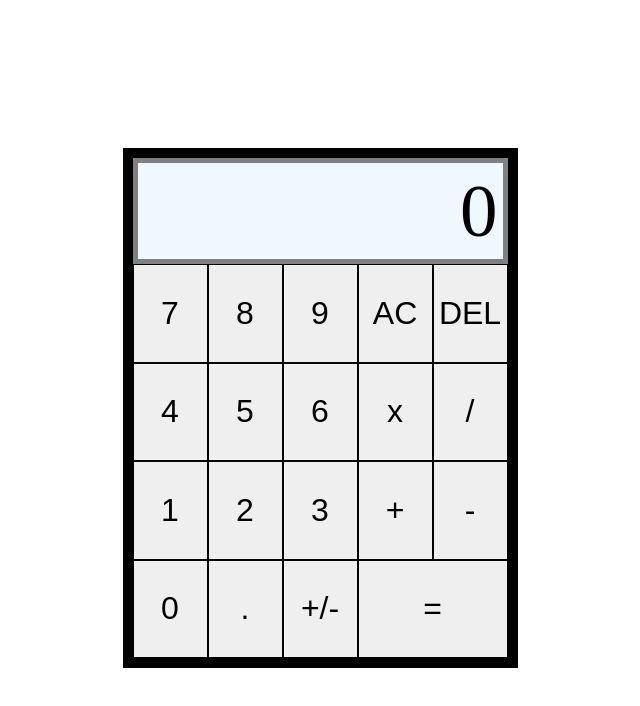
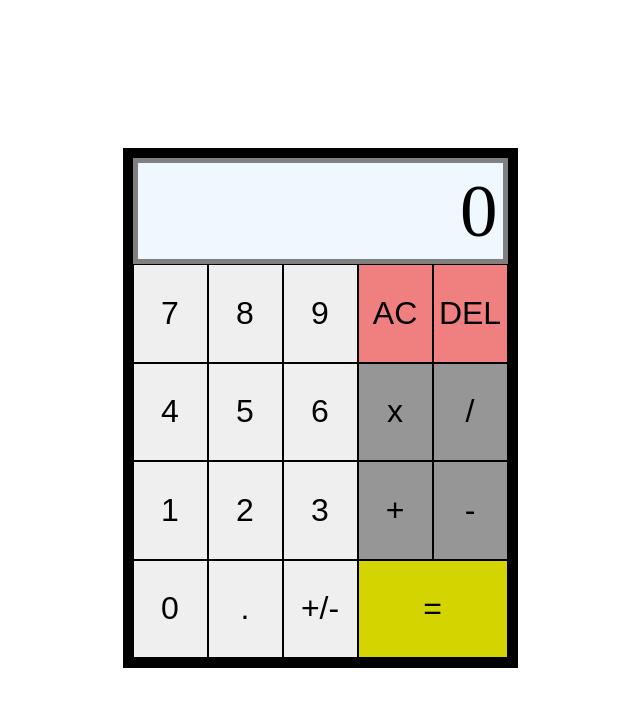
Before and after one commit to jtheStapes/Calculator, a plain HTML site: page index.html in a window 1280 px wide. Shown: the whole page, without its empty margins (320-960 px from the left). Drawn offline with Linux system fonts and the light colour scheme.

Commit message:
Change button colors and hover color

```diff
--- a/css/style.css
+++ b/css/style.css
@@ -57,6 +57,33 @@ button {
     align-items: center;
 }
 
+button:hover {
+    background-color: rgb(192, 192, 192);
+}
+
 .equal {
     width: 150px;
+
+    background-color: rgb(212, 212, 1);
 }
+
+.equal:hover {
+    background-color: rgb(255, 255, 103);
+}
+
+.delete, .clear
+{
+    background-color: lightcoral;
+}
+
+.delete:hover, .clear:hover
+{
+    background-color: rgb(214, 0, 0);
+}
+
+.multiply,
+.divide,
+.plus,
+.minus {
+    background-color: rgb(150, 150, 150);
+}
```
